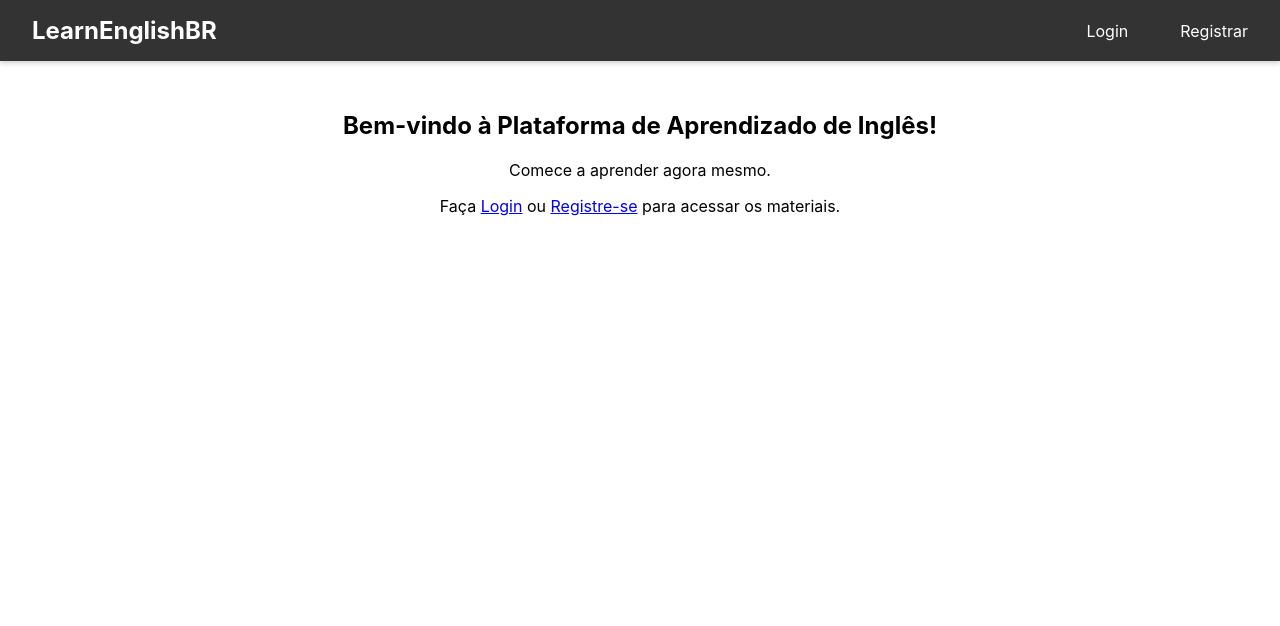
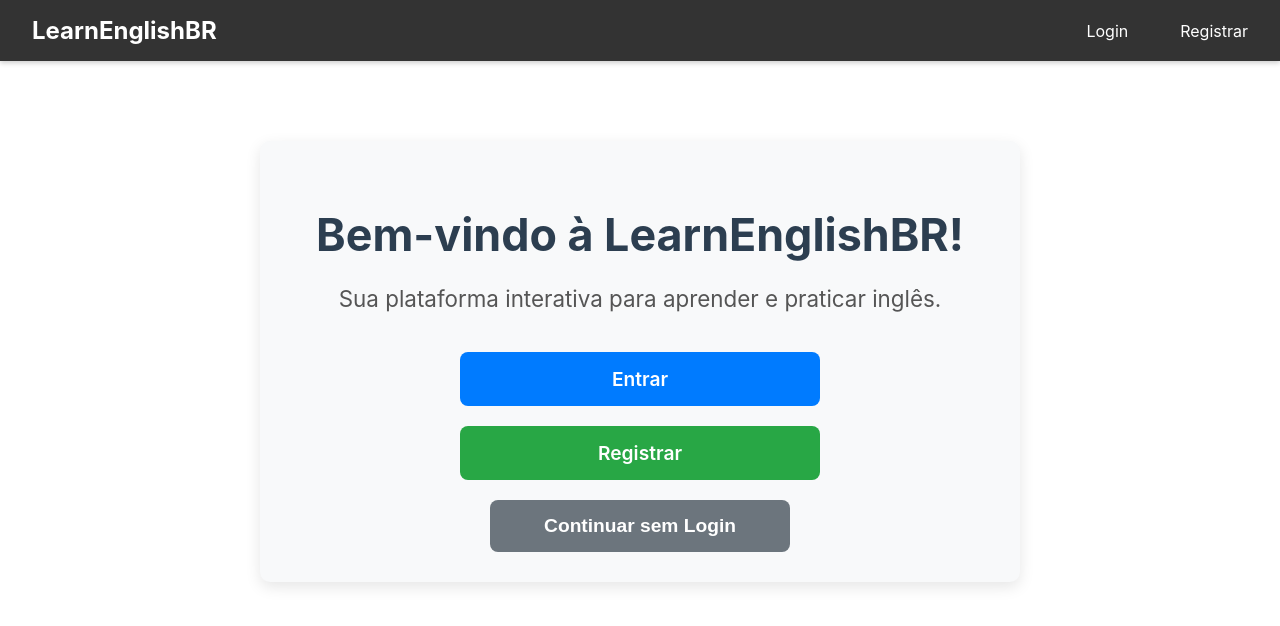
Before and after one commit to gustavo1902/LearnEnglishBR, a React (Create React App) app in the folder frontend/: page / in a window 1280 px wide. Shown: the top 626 px of the page. Built offline with nearby package versions, Linux system fonts and the light colour scheme.

Commit message:
feat(frontend): Reestrutura HomePage com opções de login, registro e continuar sem login

```diff
--- a/frontend/src/components/HomePage/HomePage.js
+++ b/frontend/src/components/HomePage/HomePage.js
@@ -1,13 +1,132 @@
 import React from 'react';
+import { Link, useNavigate } from 'react-router-dom';
+import { useAuth } from '../../context/AuthContext';
 
 const HomePage = () => {
+  const { userInfo } = useAuth();
+  const navigate = useNavigate();
+
+  const handleContinueWithoutLogin = () => {
+    navigate('/dashboard');
+  };
+
   return (
-    <div style={{ textAlign: 'center', marginTop: '50px' }}>
-      <h2>Bem-vindo à Plataforma de Aprendizado de Inglês!</h2>
-      <p>Comece a aprender agora mesmo.</p>
-      <p>Faça <a href="/login">Login</a> ou <a href="/register">Registre-se</a> para acessar os materiais.</p>
+    <div style={homePageContainerStyle}>
+      <h2 style={titleStyle}>Bem-vindo à LearnEnglishBR!</h2>
+      <p style={subtitleStyle}>Sua plataforma interativa para aprender e praticar inglês.</p>
+
+      {!userInfo ? (
+        <div style={optionsContainerStyle}>
+          <Link to="/login" style={{ ...buttonStyle, ...loginButtonStyle }}>Entrar</Link>
+          <Link to="/register" style={{ ...buttonStyle, ...registerButtonStyle }}>Registrar</Link>
+          <button onClick={handleContinueWithoutLogin} style={{ ...buttonStyle, ...continueButtonStyle }}>
+            Continuar sem Login
+          </button>
+        </div>
+      ) : (
+        <div style={loggedInSectionStyle}>
+          <p>Você já está logado como **{userInfo.name}**.</p>
+          <Link to="/dashboard" style={dashboardLinkStyle}>Ir para o Dashboard</Link>
+        </div>
+      )}
     </div>
   );
 };
 
+const homePageContainerStyle = {
+  textAlign: 'center',
+  marginTop: '80px',
+  padding: '30px',
+  backgroundColor: '#f8f9fa',
+  borderRadius: '10px',
+  boxShadow: '0 5px 15px rgba(0,0,0,0.1)',
+  maxWidth: '700px',
+  margin: '80px auto 20px auto',
+  animation: 'fadeIn 1s ease-out'
+};
+
+const titleStyle = {
+  fontSize: '2.8em',
+  color: '#2c3e50',
+  marginBottom: '15px',
+  fontWeight: '700'
+};
+
+const subtitleStyle = {
+  fontSize: '1.4em',
+  color: '#555',
+  marginBottom: '40px'
+};
+
+const optionsContainerStyle = {
+  display: 'flex',
+  flexDirection: 'column',
+  gap: '20px',
+  alignItems: 'center'
+};
+
+const buttonStyle = {
+  padding: '15px 30px',
+  borderRadius: '8px',
+  textDecoration: 'none',
+  fontSize: '1.2em',
+  fontWeight: '600',
+  transition: 'all 0.3s ease',
+  width: '80%',
+  maxWidth: '300px',
+  border: 'none',
+  cursor: 'pointer'
+};
+
+const loginButtonStyle = {
+  backgroundColor: '#007bff',
+  color: 'white',
+  '&:hover': {
+    backgroundColor: '#0056b3'
+  }
+};
+
+const registerButtonStyle = {
+  backgroundColor: '#28a745',
+  color: 'white',
+  '&:hover': {
+    backgroundColor: '#218838'
+  }
+};
+
+const continueButtonStyle = {
+  backgroundColor: '#6c757d',
+  color: 'white',
+  '&:hover': {
+    backgroundColor: '#5a6268'
+  }
+};
+
+const loggedInSectionStyle = {
+  marginTop: '30px',
+  fontSize: '1.2em',
+  color: '#34495e',
+};
+
+const dashboardLinkStyle = {
+  display: 'inline-block',
+  marginTop: '20px',
+  padding: '12px 25px',
+  backgroundColor: '#17a2b8',
+  color: 'white',
+  borderRadius: '8px',
+  textDecoration: 'none',
+  fontWeight: 'bold',
+  transition: 'background-color 0.3s ease',
+  '&:hover': {
+    backgroundColor: '#138496'
+  }
+};
+const fadeInAnimation = {
+  '@keyframes fadeIn': {
+    '0%': { opacity: 0 },
+    '100%': { opacity: 1 }
+  }
+};
+
 export default HomePage;
```
